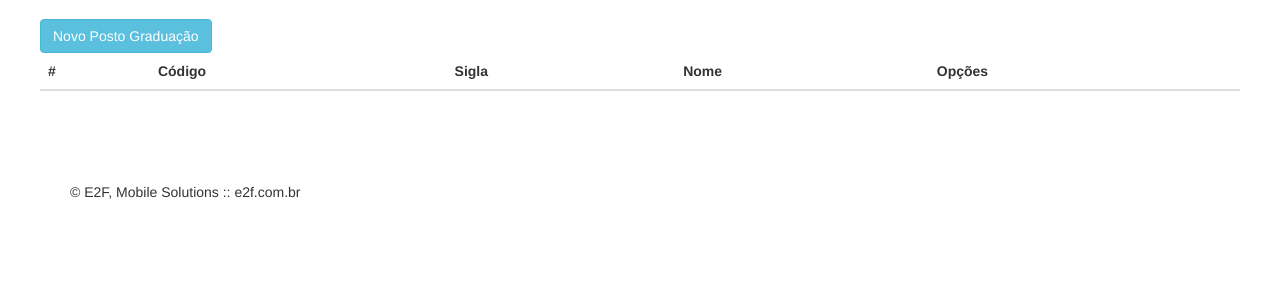
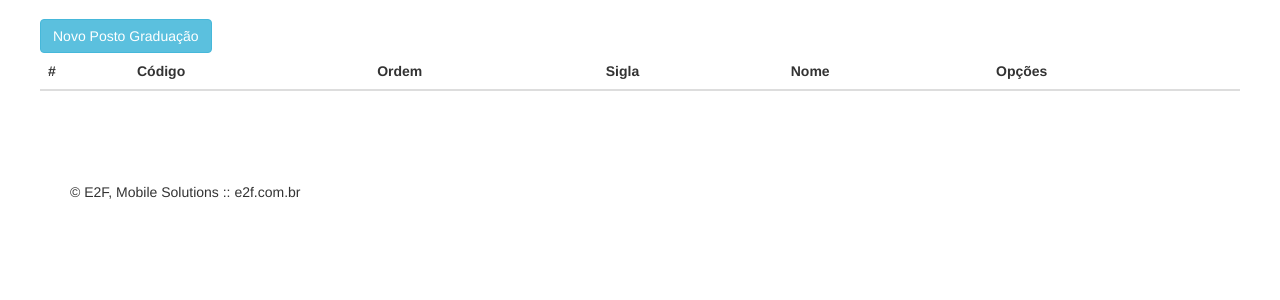
Before and after one commit to franciscomduarte/https-gitlab.com-e2f-monitoramento, a PHP site: page /index.php?pg=8 in a window 1280 px wide. Shown: the part 51-351 px from the top of the page. Run offline with PHP 8.4, Linux system fonts and the light colour scheme; data that the repository does not hold is empty.

Commit message:
git-svn-id: svn://e2f.com.br/e2f/apps/scc_cerimonial@1110 f2c8e972-50ed-4da8-97be-2e774d6a7978

```diff
--- a/posto-graduacao/gravar-posto-graduacao.php
+++ b/posto-graduacao/gravar-posto-graduacao.php
@@ -7,11 +7,12 @@
 	#dados do formulario
 	$sigla = $_REQUEST['sigla'];
 	$nome  = $_REQUEST['nome'];
+	$ordem = $_REQUEST['ordem'];
 
 	#condi磯 que verifica se uma das a絥s foram passadas
 	if ($acao == "n" || $acao == "e" || $acao == "a" ){
 		if ($acao == "n"){
-			$sql = "INSERT INTO posto_graduacao VALUES(null, '$sigla', '$nome')";
+			$sql = "INSERT INTO posto_graduacao (id, sigla, nome, ordem ) VALUES(null, '$sigla', '$nome','$ordem')";
 		}elseif ($acao == "e"){
 			//Esta a não exclui apenas inativa.
 			echo "<script>alert('A exclusão do posto graduação não é permitida.');history.go(-1);</script>";
@@ -19,7 +20,8 @@
 		}elseif ($acao == "a"){
 			$sql = "UPDATE posto_graduacao set
 					 sigla = '$sigla',
-					 nome = '$nome'
+					 nome = '$nome',
+					 ordem = '$ordem'
 					where id = $id";
 		}
 
--- a/posto-graduacao/listar-posto-graduacao.php
+++ b/posto-graduacao/listar-posto-graduacao.php
@@ -11,6 +11,7 @@
 					<tr>
 						<th>#</th>
 						<th>C&oacute;digo</th>
+						<th>Ordem</th>
 						<th>Sigla</th>
 						<th>Nome</th>
 						<th>Op&ccedil;&otilde;es</th>
@@ -22,7 +23,7 @@
 					require_once 'conexao/conn.php';
 
 					$sql = "select *
-							from posto_graduacao p order by id";
+							from posto_graduacao p order by CAST(ordem as SIGNED) ";
 					$rs = mysqli_query($conexao, $sql);
 					$num = 0;
 
@@ -32,6 +33,7 @@
 					<tr>
 						<td><?php echo $num?></td>
 						<td><?php echo $linha['id']?></td>
+						<td><?php echo $linha['ordem']?></td>
 						<td><?php echo $linha['sigla']?></td>
 						<td><?php echo $linha['nome']?></td>
 						<td>
@@ -68,7 +70,7 @@
 		  pagerSelector:'#myPager',
 		  showPrevNext:true,
 		  hidePageNumbers:false,
-		  perPage:5,
+		  perPage:10,
 		  totalPages:5
 		 });
 
```
Also changed, not shown: posto-graduacao/novo-posto-graduacao.php (+7 -0 lines).
